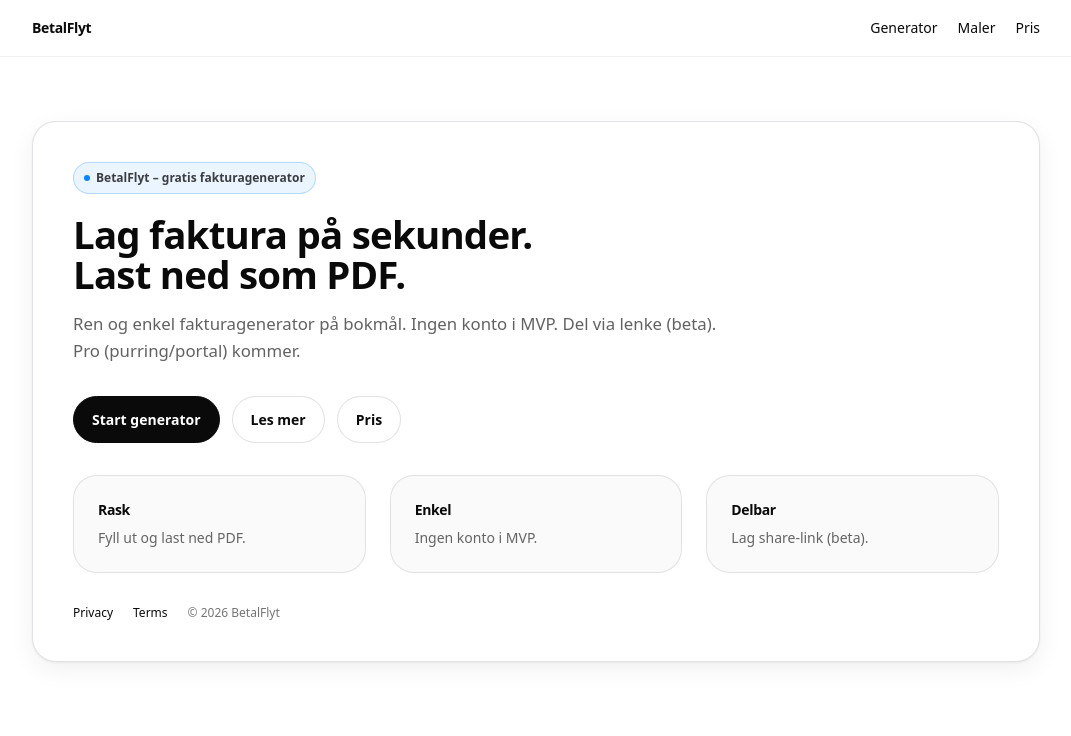
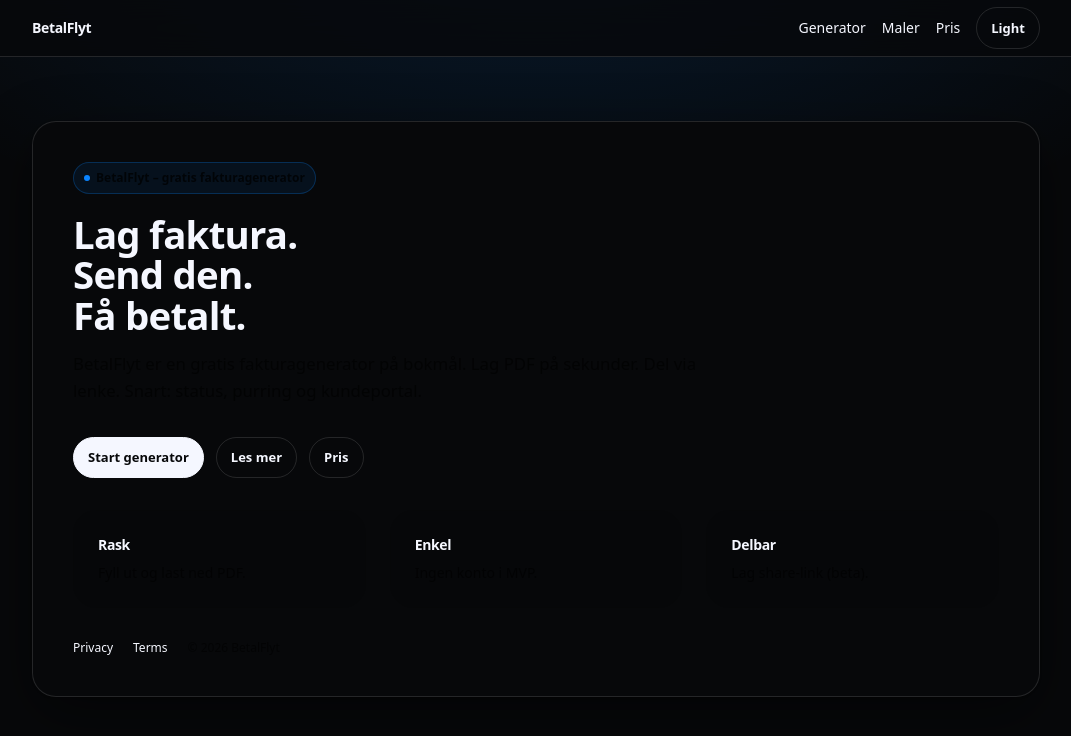
Before and after one commit to hugefot-design/betalflyt, a Next.js app in the folder apps/web/: page / in a window 1280 px wide. Shown: the top 736 px of the page, without its empty margins (104-1175 px from the left). Built offline with nearby package versions, Linux system fonts and the light colour scheme.

Commit message:
Add dark/light toggle + premium dark theme

```diff
--- a/apps/web/package.json
+++ b/apps/web/package.json
@@ -14,6 +14,7 @@
     "jspdf": "^4.0.0",
     "jspdf-autotable": "^5.0.7",
     "next": "16.1.6",
+    "next-themes": "^0.4.6",
     "prisma": "^6.11.0",
     "react": "19.2.3",
     "react-dom": "19.2.3",
--- a/apps/web/src/app/globals.css
+++ b/apps/web/src/app/globals.css
@@ -5,11 +5,21 @@
 :root {
   --background: #ffffff;
   --foreground: #0a0a0a;
-  --muted: #5b5b5b;
-  --border: rgba(15, 23, 42, 0.12);
+  --muted: rgba(0,0,0,0.62);
+  --border: rgba(0,0,0,0.10);
   --card: rgba(0, 0, 0, 0.02);
-  --shadow: 0 1px 2px rgba(0,0,0,0.05), 0 8px 24px rgba(0,0,0,0.06);
-  --accent: #0a84ff; /* Apple-ish blue */
+  --shadow: 0 1px 2px rgba(0,0,0,0.05), 0 14px 40px rgba(0,0,0,0.08);
+  --accent: #0a84ff;
+}
+
+.dark {
+  --background: #07080a;
+  --foreground: #f5f7ff;
+  --muted: rgba(245,247,255,0.62);
+  --border: rgba(255,255,255,0.12);
+  --card: rgba(255,255,255,0.04);
+  --shadow: 0 1px 2px rgba(0,0,0,0.30), 0 18px 60px rgba(0,0,0,0.45);
+  --accent: #0a84ff;
 }
 
 html, body {
@@ -17,7 +27,7 @@ html, body {
 }
 
 body {
-  background: var(--background);
+  background: radial-gradient(1200px 600px at 50% -10%, rgba(10,132,255,0.14), transparent 60%), var(--background);
   color: var(--foreground);
 }
 
@@ -27,7 +37,7 @@ body {
 
 .card {
   border: 1px solid var(--border);
-  background: #fff;
+  background: var(--background);
   border-radius: 24px;
   box-shadow: var(--shadow);
 }
@@ -37,26 +47,28 @@ body {
   align-items: center;
   justify-content: center;
   border-radius: 999px;
-  padding: 12px 18px;
-  font-size: 14px;
-  font-weight: 600;
+  padding: 10px 14px;
+  font-size: 13px;
+  font-weight: 650;
   border: 1px solid var(--border);
-  background: #fff;
+  background: transparent;
   color: var(--foreground);
+  transition: transform 120ms ease, background 120ms ease, border-color 120ms ease;
 }
 
 .btn:hover {
-  background: rgba(0,0,0,0.02);
+  background: color-mix(in srgb, var(--foreground) 6%, transparent);
+  transform: translateY(-1px);
 }
 
 .btn-primary {
-  background: #0a0a0a;
-  color: #fff;
-  border-color: #0a0a0a;
+  background: var(--foreground);
+  color: var(--background);
+  border-color: var(--foreground);
 }
 
 .btn-primary:hover {
-  background: #111;
+  background: color-mix(in srgb, var(--foreground) 92%, black);
 }
 
 .link {
@@ -92,9 +104,9 @@ body {
 .nav {
   position: sticky;
   top: 0;
-  backdrop-filter: blur(10px);
-  background: rgba(255,255,255,0.75);
-  border-bottom: 1px solid rgba(0,0,0,0.06);
+  backdrop-filter: blur(14px);
+  background: color-mix(in srgb, var(--background) 80%, transparent);
+  border-bottom: 1px solid var(--border);
   z-index: 20;
 }
 
--- a/apps/web/src/app/layout.tsx
+++ b/apps/web/src/app/layout.tsx
@@ -1,5 +1,6 @@
 import type { Metadata } from "next";
 import { Geist, Geist_Mono } from "next/font/google";
+import ThemeProvider from "@/components/ThemeProvider";
 import "./globals.css";
 
 const geistSans = Geist({
@@ -24,11 +25,11 @@ export default function RootLayout({
   children: React.ReactNode;
 }>) {
   return (
-    <html lang="en">
+    <html lang="no" suppressHydrationWarning>
       <body
         className={`${geistSans.variable} ${geistMono.variable} antialiased`}
       >
-        {children}
+        <ThemeProvider>{children}</ThemeProvider>
       </body>
     </html>
   );
--- a/apps/web/src/app/page.tsx
+++ b/apps/web/src/app/page.tsx
@@ -13,13 +13,15 @@ export default function Home() {
                 <span>BetalFlyt – gratis fakturagenerator</span>
               </div>
               <h1 className="h1 mt-5">
-                Lag faktura på sekunder.
+                Lag faktura.
                 <br />
-                Last ned som PDF.
+                Send den.
+                <br />
+                Få betalt.
               </h1>
               <p className="lead mt-4 max-w-2xl">
-                Ren og enkel fakturagenerator på bokmål. Ingen konto i MVP. Del via lenke (beta).
-                Pro (purring/portal) kommer.
+                BetalFlyt er en gratis fakturagenerator på bokmål. Lag PDF på sekunder. Del via lenke.
+                Snart: status, purring og kundeportal.
               </p>
             </div>
 
--- a/apps/web/src/components/Nav.tsx
+++ b/apps/web/src/components/Nav.tsx
@@ -1,3 +1,5 @@
+import ThemeToggle from "@/components/ThemeToggle";
+
 export default function Nav() {
   return (
     <div className="nav">
@@ -6,7 +8,7 @@ export default function Nav() {
           <a href="/" className="link text-sm font-semibold tracking-tight">
             BetalFlyt
           </a>
-          <div className="flex items-center gap-5 text-sm text-black/70">
+          <div className="flex items-center gap-4 text-sm">
             <a className="link" href="/generator">
               Generator
             </a>
@@ -16,6 +18,7 @@ export default function Nav() {
             <a className="link" href="/pricing">
               Pris
             </a>
+            <ThemeToggle />
           </div>
         </div>
       </div>
--- /dev/null
+++ b/apps/web/src/components/ThemeProvider.tsx
@@ -0,0 +1,17 @@
+"use client";
+
+import { ThemeProvider as NextThemesProvider } from "next-themes";
+import type { ReactNode } from "react";
+
+export default function ThemeProvider({ children }: { children: ReactNode }) {
+  return (
+    <NextThemesProvider
+      attribute="class"
+      defaultTheme="dark"
+      enableSystem={false}
+      disableTransitionOnChange
+    >
+      {children}
+    </NextThemesProvider>
+  );
+}
--- /dev/null
+++ b/apps/web/src/components/ThemeToggle.tsx
@@ -0,0 +1,19 @@
+"use client";
+
+import { useTheme } from "next-themes";
+
+export default function ThemeToggle() {
+  const { theme, setTheme } = useTheme();
+  const isDark = theme === "dark";
+
+  return (
+    <button
+      className="btn"
+      onClick={() => setTheme(isDark ? "light" : "dark")}
+      aria-label="Toggle theme"
+      title="Toggle theme"
+    >
+      {isDark ? "Light" : "Dark"}
+    </button>
+  );
+}
```
Also changed, not shown: 1 other file (tests, documents, lock files or other folders).
